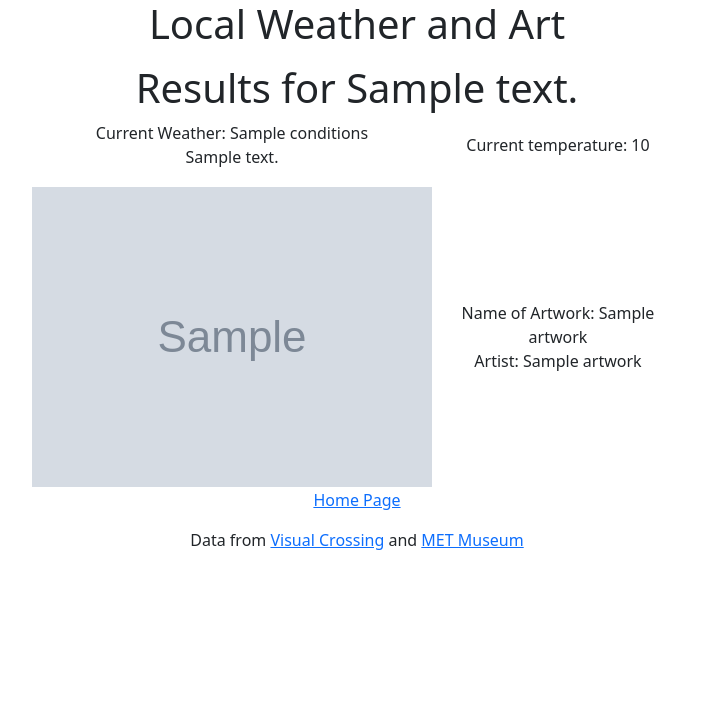
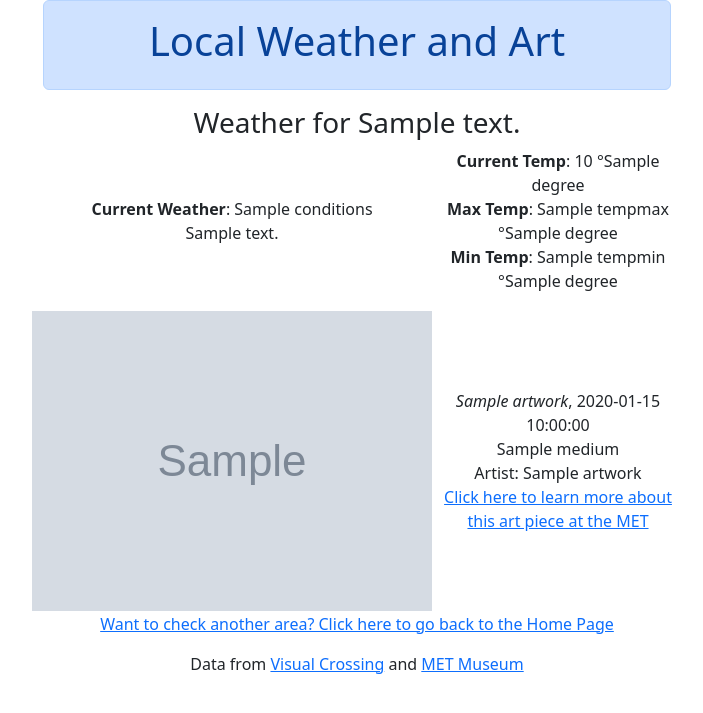
Before and after one commit to GreenBam/HCDE310Final, a Flask app: template templates/results.html in a window 1280 px wide. Shown: the top 713 px of the page, without its empty margins (283-986 px from the left). Run offline with Flask 3, Linux system fonts and the light colour scheme; the template is opened without the code that fills it: most values are stand-ins (such as "Sample title", 1, 10 or a date in 2020); grey boxes marked "Sample" are stand-in pictures.

Commit message:
Added temperature and updated the look

```diff
--- a/app.py
+++ b/app.py
@@ -1,5 +1,5 @@
 from flask import Flask, render_template, request
-from functions import safe_get, safe_get_ranArt
+from functions import safe_get, get_ran
 from keys import vkey
 
 # Create an instance of Flask
@@ -13,8 +13,15 @@ def index():
 @app.route("/results", methods=["GET", "POST"])
 def results_page():
     if request.method == "POST":
-        curCon = safe_get(location=request.form["user_location"])
-        artwork = safe_get_ranArt(con=curCon)
-        return render_template("results.html", curCon=curCon, artwork=artwork)
+        unit=request.form["unit"]
+        curCon = safe_get(location=request.form["user_location"], unit=unit)
+        artwork = get_ran(con=curCon)
+        if unit == "us":
+            degree = "F"
+        elif unit == "metric":
+            degree = "C"
+        else:
+            degree = "K"
+        return render_template("results.html", curCon=curCon, artwork=artwork, degree=degree)
     else:
         return "Wrong HTTP method", 400
--- a/functions.py
+++ b/functions.py
@@ -3,14 +3,17 @@ import random as rd
 
 from keys import vkey
 
-args_VC = {"key": vkey, "include": "current"}
+args_VC = {"key": vkey, "unitGroup": "", "include": "current"}
 base_url_VC = 'https://weather.visualcrossing.com/VisualCrossingWebServices/rest/services/timeline/'
 
 args_M = {"hasImages": "true", "q": ""}
 base_url_M = "https://collectionapi.metmuseum.org/public/collection/v1/"
 
 #first + second part of assignment, takes in location
-def safe_get(location):
+def safe_get(location, unit):
+    if " " in location:
+        return None
+    args_VC["unitGroup"] = unit
     url = base_url_VC + location + "/today?" + urllib.parse.urlencode(args_VC)
     try:
         with urllib.request.urlopen(url) as response:
@@ -23,9 +26,11 @@ def safe_get(location):
         return None
     return(json.loads(data))
 
+#Gets the series of object numbers that fall under the search word
 def safe_get_art(con):
-    condition = con['currentConditions']['conditions'].split(" ")
-    args_M["q"] = condition[len(condition) - 1]
+    if con != None:
+        condition = con['currentConditions']['conditions'].split(" ")
+        args_M["q"] = condition[len(condition) - 1]
     url = base_url_M + "/search?" + urllib.parse.urlencode(args_M)
     try:
         with urllib.request.urlopen(url) as response:
@@ -38,20 +43,30 @@ def safe_get_art(con):
         return None
     return (json.loads(data))
 
-def safe_get_ranArt(con):
-    artworks = safe_get_art(con)
-    if artworks != None:
-        objectNum = rd.randint(0, len(artworks["objectIDs"]) - 1)
-        url = base_url_M + "/objects/" + str(artworks["objectIDs"][objectNum])
-        try:
-            with urllib.request.urlopen(url) as response:
-                data = response.read().decode()
-        except urllib.error.HTTPError as e:
-            print('Error retrieving data: HTTP Error, Error code: ', e.code)
+#gets a random artwork from that list
+def safe_get_ranArt(artworks):
+    objectNum = rd.randint(0, len(artworks["objectIDs"]) - 1)
+    url = base_url_M + "/objects/" + str(artworks["objectIDs"][objectNum])
+    try:
+        with urllib.request.urlopen(url) as response:
+            data = response.read().decode()
+    except urllib.error.HTTPError as e:
+        print('Error retrieving data: HTTP Error, Error code: ', e.code)
+        return None
+    except urllib.error.URLError as e:
+        print('Failed to reach server, URL error. Reason: ', e.reason)
+        return None
+    return json.loads(data)
+
+def get_ran(con):
+    if con != None:
+        artworks = safe_get_art(con)
+        if artworks != None:
+            data = safe_get_ranArt(artworks)
+            while data["primaryImageSmall"] == "":
+                data = safe_get_ranArt(artworks)
+            return data
+        else:
             return None
-        except urllib.error.URLError as e:
-            print('Failed to reach server, URL error. Reason: ', e.reason)
-            return None
-        return json.loads(data)
     else:
         return None
--- a/templates/base.html
+++ b/templates/base.html
@@ -12,7 +12,9 @@
             <container>
                 <div class="row">
                     <div class="col-6 offset-3 text-center">
-                        <h1>Local Weather and Art</h1>
+                        <div class="alert alert-primary" role="alert">
+                            <h1>Local Weather and Art</h1>
+                        </div>
                         <script src="https://cdn.jsdelivr.net/npm/bootstrap@5.2.3/dist/js/bootstrap.bundle.min.js"></script>
                         {% block content %}
                         {% endblock %}
--- a/templates/results.html
+++ b/templates/results.html
@@ -1,12 +1,3 @@
-<!-- Template for showing the results. -->
-
-<!--
-    If you are not sure how to loop through
-    a list inside a template, take a look at
-    the first example in this page:
-    https://palletsprojects.com/p/jinja/
--->
-
 {% extends "base.html" %}
 {% block content %}
     <p>
@@ -14,18 +5,20 @@
                 {%if curCon == None%}
                     <div class="alert alert-primary" role="alert">There was an error with retrieving your request, please try and check your location spelling</div>
                 {% else %}
-                    <h1>Results for {{curCon.resolvedAddress}}</h1>
+                    <h3>Weather for {{curCon.resolvedAddress}}</h3>
                     <table>
                         <tr>
                             <td>
                                 <p>
-                                    Current Weather: {{curCon.currentConditions.conditions}} <br>
+                                    <b>Current Weather</b>: {{curCon.currentConditions.conditions}} <br>
                                     {{curCon.days[0].description}}
                                 </p>
                             </td>
                             <td>
                                 <p>
-                                    Current temperature: {{curCon.currentConditions.temp}}
+                                    <b>Current Temp</b>: {{curCon.currentConditions.temp}} <span>&#176;</span>{{degree}}<br>
+                                    <b>Max Temp</b>: {{curCon.days[0].tempmax}} <span>&#176;</span>{{degree}} <br>
+                                    <b>Min Temp</b>: {{curCon.days[0].tempmin}} <span>&#176;</span>{{degree}}
                                 </p>
                             </td>
                         </tr>
@@ -33,18 +26,22 @@
                             <td>
                                 <img src="{{artwork.primaryImageSmall}} "  width="400px" alt="Artwork of">
                             </td>
-                            <td> Name of Artwork: {{artwork.title}} <br>
+                            <td> <i>{{artwork.title}}</i>, {{artwork.objectDate}} <br>
+                                {{artwork.medium}}
+                                <br>
                                 Artist:
-                                {%if artwork.artistDisplayName == None%}
+                                {%if artwork.artistDisplayName == ""%}
                                     Unknown
                                 {% else %}
                                     {{artwork.artistDisplayName}}
                                 {% endif %}
+                                <br>
+                                <a href="{{ artwork.objectURL }}">Click here to learn more about this art piece at the MET</a>
                               </td>
                         </tr>
                     </table>
                 {% endif %}
-            <a href="{{ url_for('index') }}">Home Page</a>
+            <a href="{{ url_for('index') }}">Want to check another area? Click here to go back to the Home Page</a>
         </div>
     </p>
 {% endblock %}
```
Also changed, not shown: templates/index.html (+9 -4 lines).
